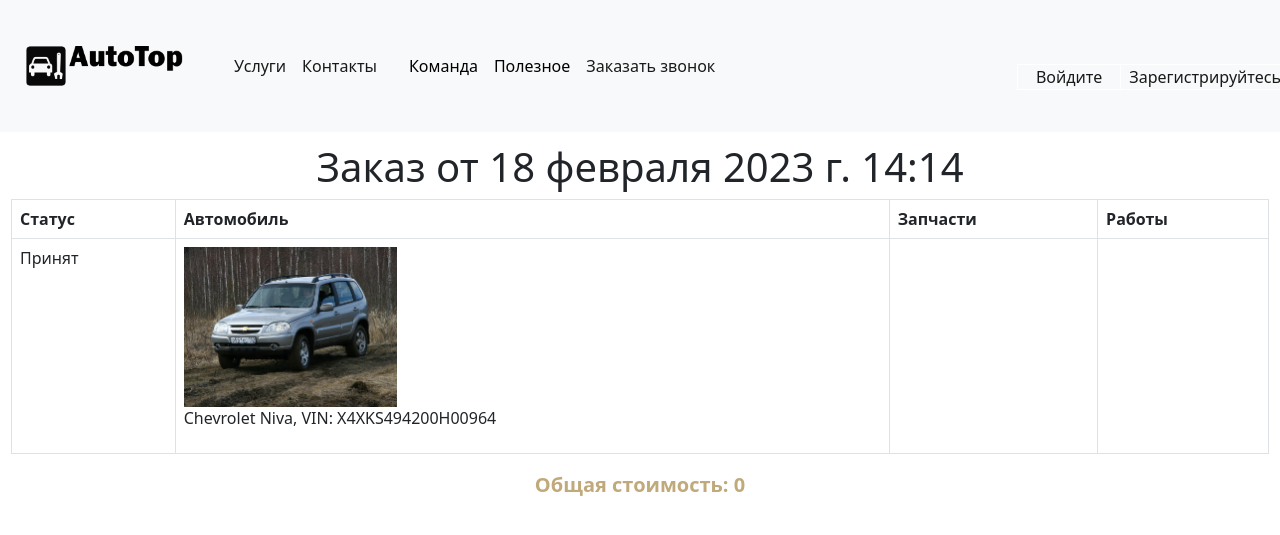
After one commit to TomYDoma/AutoTop_ver2, a Django app: page /order//1/ in a window 1280 px wide. The commit adds this page. Shown: the top 535 px of the page. Run offline with Django 4.2, Linux system fonts and the light colour scheme; data comes from the database, SQL or seed files in the repository; data that the repository does not hold is empty; some libraries are stand-ins or nearby versions.

Commit message:
End detail order

```diff
--- a/order/models.py
+++ b/order/models.py
@@ -17,7 +17,7 @@ class TypesWork(models.Model):
         return self.price
 
     def return_work(self):
-        return self.name
+        return f"{self.name}, стоимость: {self.price} Р"
     class Meta:
         verbose_name = 'Вид работы'
         verbose_name_plural = 'Виды работ'
@@ -55,7 +55,7 @@ class Autopart(models.Model):
         verbose_name_plural = 'Автозапчасти'
 
     def __str__(self):
-        return self.name
+        return f"{self.name}, стоимость: {self.price} Р"
 
 #Статус заказа
 class Status(models.Model):
@@ -118,8 +118,7 @@ class OrderAutopart(models.Model):
         return self.count * self.autopart.price
 
     def return_autopart(self):
-        return self.autopart
-               #f"Стоимость: {self.autopart.price} * {self.count} = Р{self.total()}"
+        return f"{self.autopart}, Количество: {self.count} ШТ"
     def __str__(self):
         return f"{self.autopart.name}, " \
                f"р{self.autopart.price} * {self.count} = Р{self.total()}"
--- a/order/urls.py
+++ b/order/urls.py
@@ -1,12 +1,13 @@
 from django.urls import path, re_path
 from django.conf import settings
 from django.conf.urls.static import static
-from .views import OrderListView
+from .views import OrderListView, OrderDetailView
 
 urlpatterns = [
     #path('feedback_new', views.createFeedback, name='feedback_new'),
 
     path('', OrderListView.as_view(), name="order"),
+    path('/<int:pk>/', OrderDetailView.as_view(), name='order_detail'),
 
 ] + static(settings.STATIC_URL, document_root=settings.STATIC_ROOT)
 
--- a/order/views.py
+++ b/order/views.py
@@ -1,5 +1,5 @@
 from django.shortcuts import render
-from django.views.generic import ListView
+from django.views.generic import ListView, DetailView
 
 from order.models import Order
 
@@ -10,3 +10,7 @@ from order.models import Order
 class OrderListView(ListView):
     model = Order
     template_name = 'order/orders.html'
+
+class OrderDetailView(DetailView): # новое
+    model = Order
+    template_name = 'order/order_detail.html'
--- /dev/null
+++ b/templates/order/order_detail.html
@@ -0,0 +1,36 @@
+{% extends 'home/base.html' %}
+{% block content %}
+    <h1>Заказ от {{ order.created }}</h1>
+
+    <table class="table table-bordered">
+        <thead>
+            <tr>
+                <th scope="col">Статус</th>
+                <th scope="col">Автомобиль</th>
+                <th scope="col">Запчасти</th>
+                <th scope="col">Работы</th>
+            </tr>
+        </thead>
+        <tbody>
+        <tr>
+          <td> {{ order.status }}</td>
+          <td>
+              <img style="height: 10rem" src="{{ order.ID_Car.image.url }}">
+              <p>{{ order.ID_Car }}</p>
+          </td>
+          <td>
+              {% for v in order.total_autopart %}
+                  <p>{{ v }}</p>
+              {% endfor %} </td>
+          <td>
+              {% for d in order.total_work %}
+                  <p>{{ d }}</p>
+              {% endfor %}
+          </td>
+        </tr>
+        </tbody>
+    </table>
+    <p class="product-price"> Общая стоимость:  {{ order.total_price }}</p>
+
+
+{% endblock content %}
```
Also changed, not shown: templates/order/orders.html (+3 -13 lines), static/css/style.css (line endings or trailing spaces).
